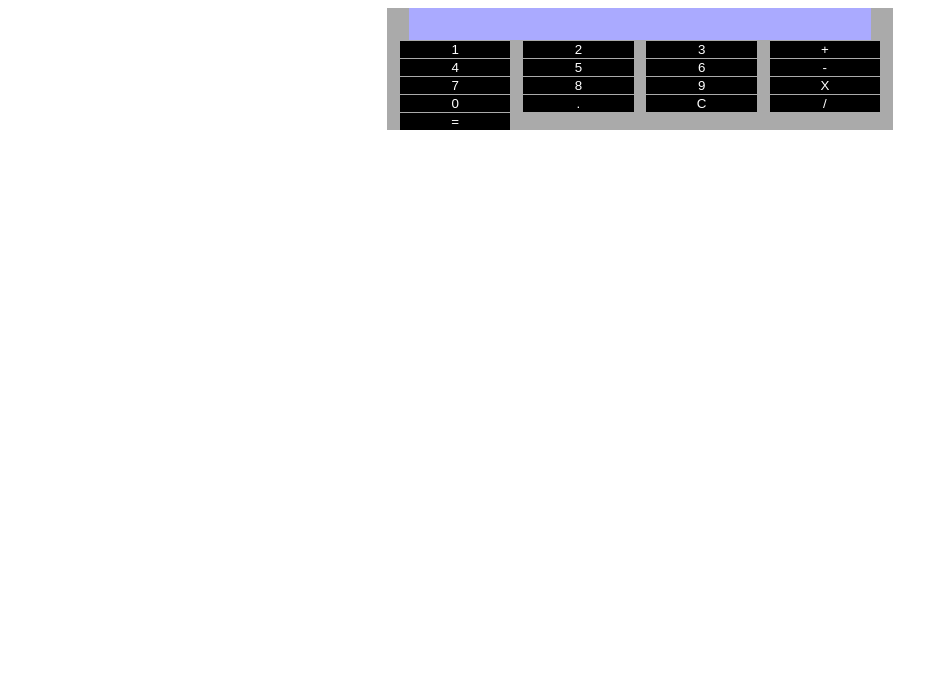
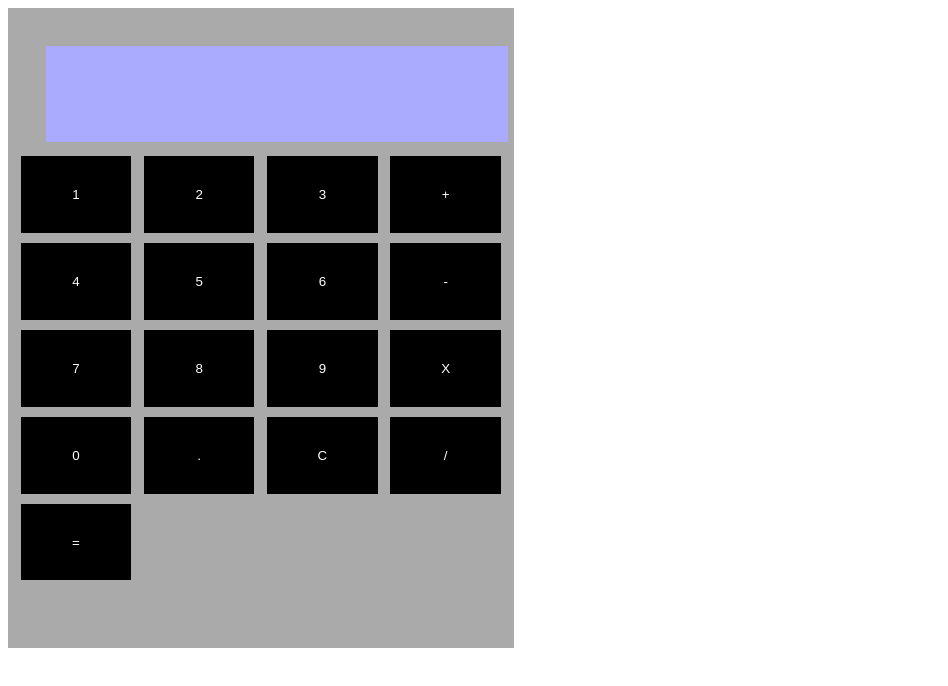
Before and after one commit to ciancollierdevelopment/react-calculator, a React (Create React App) app: page / in a window 1280 px wide. Shown: the top 686 px of the page, without its empty margins (0-948 px from the left). Built offline with nearby package versions, Linux system fonts and the light colour scheme.

Commit message:
Finished calculating functionality and started to work on styling

```diff
--- a/src/App.css
+++ b/src/App.css
@@ -1,22 +1,38 @@
 /* Stylesheet For All Components */
+
+html {
+  height: 100%;
+}
+
+body {
+  height: 100%;
+}
+
+#root {
+  height: 100%;
+}
 
 .App {
   width: 40%;
-  margin: auto;
   background-color: #aaaaaa;
+  height: 80%;
 }
 
 .screen {
   background-color: #aaaaff;
   padding: 1em;
   width: 85%;
-  margin-left: auto;
-  margin-right: auto;
+  height: 10%;
+  margin-left: 7.5%;
+  margin-top: 7.5%;
+  display: inline-block;
 }
 
 .key {
   margin-left: 2.5%;
   width: 21.88%;
+  height: 12%;
+  margin-top: 2%;
   background-color: #000000;
   color: #ffffff;
   border: 0;
--- a/src/App.js
+++ b/src/App.js
@@ -15,10 +15,40 @@ class App extends Component {
     if (button_value == "=") {
       let answer = 0;
       let input = this.state.screen_content.split('');
+      let mode = '+';
+      let holder = "";
 
+      for (let i = 0; i < input.length; i++) {
+        if (input[i] == "+" || input[i] == "-" || input[i] == "/" || input[i] == "X" || i == (input.length - 1)) {
+          if (i == (input.length - 1)) {
+            holder += input[i];
+          }
 
+          switch (mode) {
+            case "+":
+              answer += parseFloat(holder);
+              break;
+            case "-":
+              answer -= parseFloat(holder);
+              break;
+            case "X":
+              answer *= parseFloat(holder);
+              break;
+            case "/":
+              answer /= parseFloat(holder);
+              break;
+          }
+          holder = "";
+          mode = input[i];
+        }
+        else {
+          holder += input[i];
+        }
+      }
+
+      new_screen_content = answer.toString();
     }
-    else {
+    else if (button_value != "C"){
       new_screen_content = this.state.screen_content + button_value.toString();
     }
     this.setState({screen_content: new_screen_content});
```
